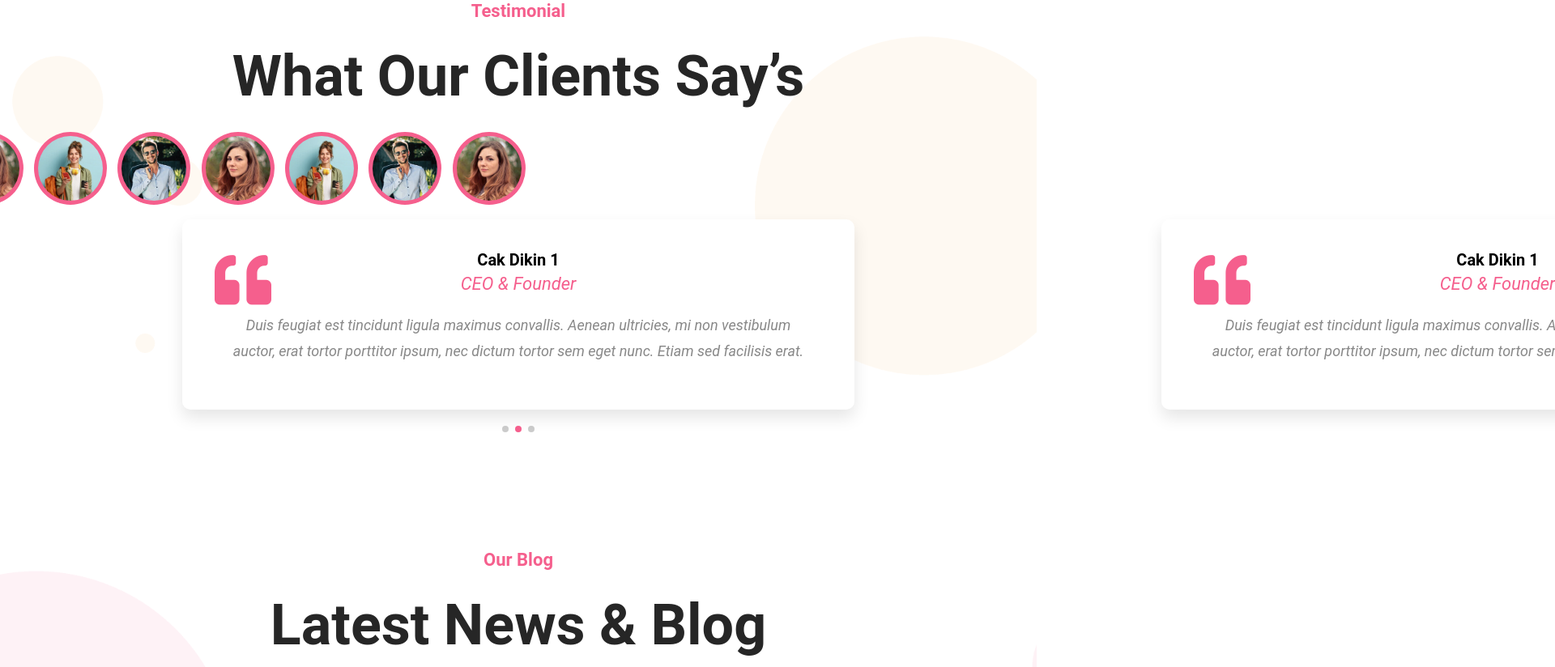
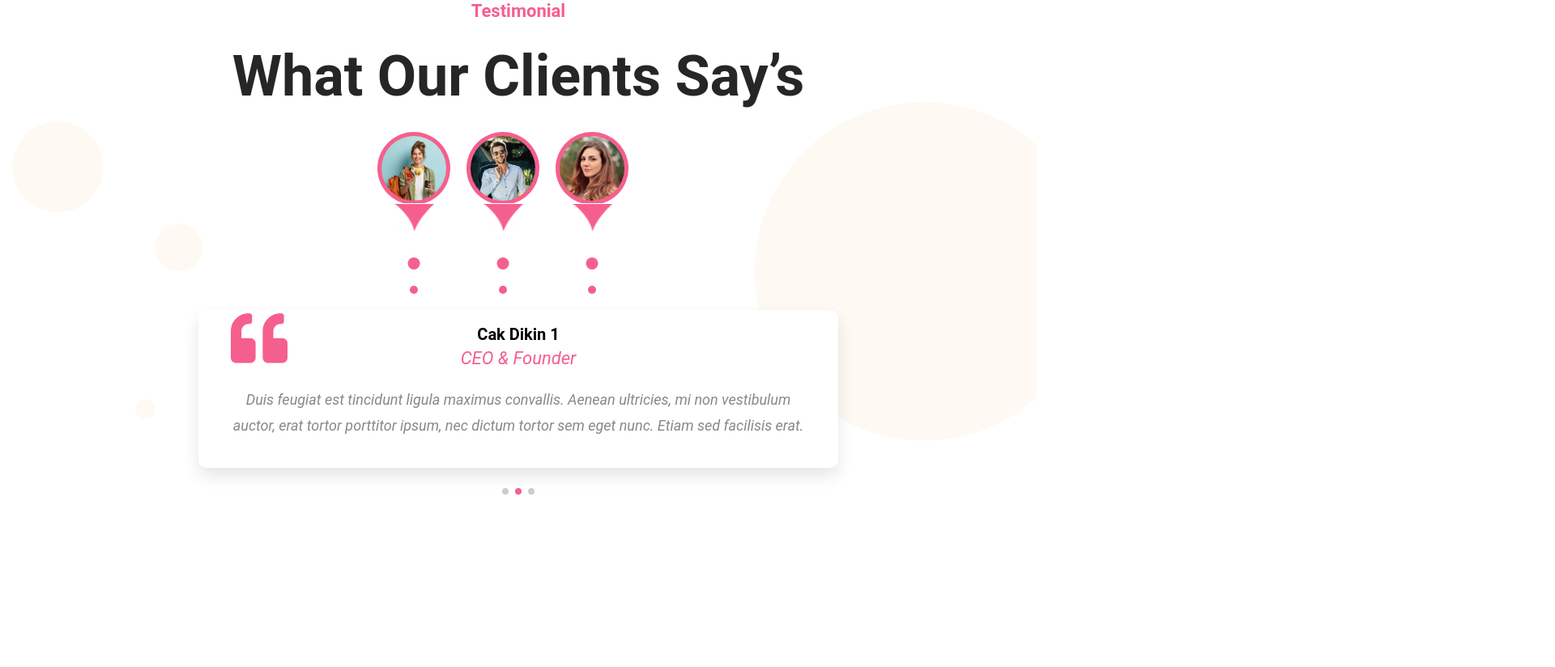
Before and after one commit to tuyettdung/HTML-CSS-Practice, a plain HTML site: page index.html in a window 1280 px wide. Shown: the part 5694-6518 px from the top of the page at 81% size, 1920 px wide, since content can reach past the window. Drawn offline with nearby package versions, Linux system fonts and the light colour scheme; animation ran at ten frames a second; a script that the page names is missing; files whose address does not match are found by name.

Commit message:
updated-end

```diff
--- a/css/style.css
+++ b/css/style.css
@@ -729,18 +729,74 @@ header{
 
 .testimonial__content{
     min-height: 300px;
+    position: relative;
 }
 
 .testimonial__thumb{
-    width: 300px;
+    width: 320px;
     position: relative;
+    margin-left: 420px;
+    overflow: hidden;
+    z-index: 2;
+    height: 200px;
+}
+
+.testimonial__pic .shape-bx {
+    position: relative;
+    height: 35px;
+    width: 50px;
+    left: 50%;
+    transform: translateX(-50%);
+    bottom: 5px;
+    background-color: #f55f8d;
+}
+
+.testimonial__pic .shape-bx::before {
+    content: "";
+    position: absolute;
+    left: 0;
+    bottom: 0px;
+    background-image: url(../image/pattern12.png);
+    background-position: bottom;
+    background-size: contain;
+    height: 100%;
+    width: 100%;
+}
+
+.testimonial__pic::after,.testimonial__pic::before {
+    content: "";
+    background-color: #f55f8d;
+    border-radius: 50px;
+    position: absolute;
+    left: 50px;
+    transform: translateX(-50%);
+}
+
+.testimonial__pic::before {
+    height: 15px;
+    width: 15px;
+    bottom: 30px;
+}
+
+.testimonial__pic::after {
+    height: 10px;
+    width: 10px;
+    bottom: 0;
+}
+
+.testimonial__comment {
+    min-height: 300px;
+    width: 100%;
+    overflow: hidden;
+    padding-top: 20px;
 }
 
 .testimonial__text {
-    padding: 40px;
+    padding: 20px;
     text-align: center;
     box-shadow: 0 10px 20px 0 rgba(0,0,0,.1);
-    margin: 15px auto;
+    margin: 0px auto;
+    margin-bottom: 20px;
     border-radius: 10px;
     background-color: #fff;
     max-width: 750px;
@@ -749,7 +805,7 @@ header{
 
 .testimonial__text i {
     position: absolute;
-    top: 40px;
+    top: 0px;
     left: 40px;
     font-size: 70px;
     color: #f55f8d;
@@ -780,21 +836,16 @@ header{
     border-radius: 100%;
     padding: 5px;
     background-color: #f55f8d;
+    position: relative;
 }
 
-
-
-
 .swiper-pagination-bullets.swiper-pagination-horizontal,.testimonial .swiper-horizontal>.swiper-pagination-bullets {
-    bottom: auto
+    bottom: auto;
 }
 
 .swiper-pagination-bullet-active {
-    background: #f55f8d
+    background: #f55f8d;
 }
-
-
-
 
 
 /* Blog */
--- a/index.html
+++ b/index.html
@@ -881,22 +881,22 @@
     <script src="https://unpkg.com/swiper@8.0.7/swiper-bundle.min.js"></script>
 
     <script>
-        var testimonialThumbs = new Swiper(".testimonial__thumb", {
+        var testimonialThumb = new Swiper(".testimonial__thumb", {
             spaceBetween: 10,
             slidesPerView: 3,
             centeredSlides: true,
             freeMode: true,
             autoplay: true,
             loop: true,
-            speed: 3000
+            speed: 2000
         });
         var testimonialContent = new Swiper(".testimonial__comment", {
             spaceBetween: 10,
             autoplay: true,
             loop: true,
             speed: 3000,
-            thumbs: {
-                swiper: testimonialThumbs
+            thumb: {
+                swiper: testimonialThumb
             },
             pagination: {
                 el: ".swiper-pagination",
```
